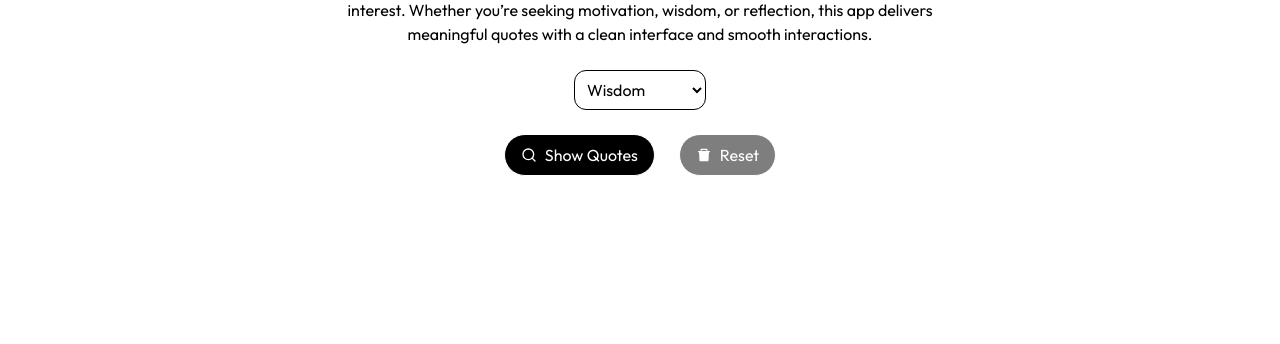
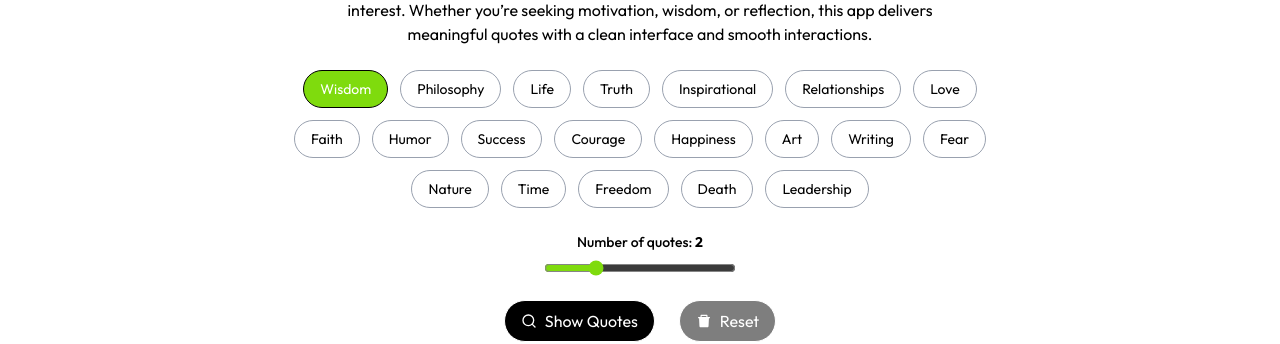
Before and after one commit to PaperNsalt/qoute-generator, a React (Vite) app: page /qoutes in a window 1280 px wide. Shown: the part 330-674 px from the top of the page. Built offline with nearby package versions, Linux system fonts and the light colour scheme; a web font is replaced by a local one.

Commit message:
Add quote count slider and radio buttons for categories
Replaced the category dropdown with radio buttons for improved UX and added a slider to select the number of quotes to fetch. Updated API calls and reset logic to use the new limit state. Enhanced the UI for category and quote count selection.

```diff
--- a/src/pages/QuotesPage.jsx
+++ b/src/pages/QuotesPage.jsx
@@ -77,6 +77,7 @@ function QuotesPage() {
   const [category, setCategory] = useState("wisdom");
   const [loading, setLoading] = useState(false);
   const [error, setError] = useState(null);
+  const [limit, setLimit] = useState(2);
 
   const fetchQuotes = async () => {
     setLoading(true);
@@ -84,7 +85,7 @@ function QuotesPage() {
 
     try {
       const res = await fetch(
-        `https://api.api-ninjas.com/v2/quotes?categories=${category}&limit=4`,
+        `https://api.api-ninjas.com/v2/quotes?categories=${category}&limit=${limit}`,
         {
           headers: {
             "X-Api-Key": import.meta.env.VITE_API_KEY,
@@ -107,6 +108,7 @@ function QuotesPage() {
   const resetQuotes = () => {
     setQuotes([]);
     setCategory("wisdom");
+    setLimit(4);
     setError(null);
     setLoading(false);
   };
@@ -130,29 +132,47 @@ function QuotesPage() {
         </p>
 
         {/* CATEGORY */}
-        <div className="flex justify-center">
-          <motion.select
-            whileHover={{
-              boxShadow: "0px 4px 12px rgba(0,0,0,0.08)",
-              scale: 1.05,
-              y: -2,
-            }}
-            whileFocus={{
-              boxShadow: "0px 0px 0px 3px rgba(99,102,241,0.35)",
-              scale: 1.05,
-              y: -2,
-            }}
-            transition={{ duration: 0.2, ease: "easeOut" }}
-            value={category}
-            onChange={(e) => setCategory(e.target.value)}
-            className="flex justify-evenly flex-col items-center px-2 py-2 rounded-xl border"
-          >
-            {CATEGORIES.map((cat) => (
-              <option key={cat} value={cat}>
-                {cat.charAt(0).toUpperCase() + cat.slice(1)}
-              </option>
-            ))}
-          </motion.select>
+        {/* CATEGORY RADIO BUTTONS */}
+        <div className="flex flex-wrap justify-center gap-3 max-w-4xl">
+          {CATEGORIES.map((cat) => (
+            <motion.label
+              key={cat}
+              whileHover={{ scale: 1.05 }}
+              whileTap={{ scale: 0.95 }}
+              className={`cursor-pointer px-4 py-2 rounded-full border text-sm capitalize transition
+        ${
+          category === cat
+            ? "bg-[#7fdb0d] text-white border-black"
+            : "bg-transparent border-gray-400 hover:border-[#7fdb0d]/60"
+        }`}
+            >
+              <input
+                type="radio"
+                name="category"
+                value={cat}
+                checked={category === cat}
+                onChange={() => setCategory(cat)}
+                className="hidden"
+              />
+              {cat}
+            </motion.label>
+          ))}
+        </div>
+
+        {/* QUOTE COUNT */}
+        <div className="flex flex-col items-center gap-2">
+          <label className="text-sm font-medium">
+            Number of quotes: <span className="font-bold">{limit}</span>
+          </label>
+
+          <input
+            type="range"
+            min={1}
+            max={5}
+            value={limit}
+            onChange={(e) => setLimit(Number(e.target.value))}
+            className="w-48 accent-[#7fdb0d]"
+          />
         </div>
 
         {/* BUTTON */}
@@ -237,6 +257,7 @@ function QuotesPage() {
         )}
       </AnimatePresence>
 
+      {/* HOW IT WORKS */}
       <div className="flex flex-col justify-center items-center mt-70">
         <h1 className="text-[4rem] px-4 py-2 bg-[#b7ff5e] rounded-3xl">
           How It Works
@@ -245,17 +266,11 @@ function QuotesPage() {
         <div className="grid grid-cols-[repeat(auto-fit,minmax(300px,2fr))] bg-black p-10 mt-10 rounded-3xl">
           <ContainerComponent text="Users begin by selecting a quote category (such as Motivation, Life, Love, or Wisdom). This selection determines the type of quotes that will be generated." />
 
-          <ContainerComponent
-            text="Once a category is selected, the application sends a request to the backend API. The request includes selected category and required number of quotes (4). This is handled asynchronously to ensure a smooth and responsive user experience."
-          />
+          <ContainerComponent text="Once a category is selected, the application sends a request to the backend API. The request includes selected category and required number of quotes (4). This is handled asynchronously to ensure a smooth and responsive user experience." />
 
-          <ContainerComponent
-            text="The backend handles quote generation by first processing the incoming request and identifying the selected category. It then filters the available quotes to match that category and randomly selects four entries from the filtered dataset. These quotes are formatted into a structured JSON response before being sent back to the frontend."
-          />
+          <ContainerComponent text="The backend handles quote generation by first processing the incoming request and identifying the selected category. It then filters the available quotes to match that category and randomly selects four entries from the filtered dataset. These quotes are formatted into a structured JSON response before being sent back to the frontend." />
 
-          <ContainerComponent
-            text="Once the quote generation process is complete, the API sends the generated data to the frontend in real time. Each response includes the quote text, the author when available, and the associated category, allowing the frontend to display the information consistently and accurately."
-          />
+          <ContainerComponent text="Once the quote generation process is complete, the API sends the generated data to the frontend in real time. Each response includes the quote text, the author when available, and the associated category, allowing the frontend to display the information consistently and accurately." />
         </div>
       </div>
     </section>
```
